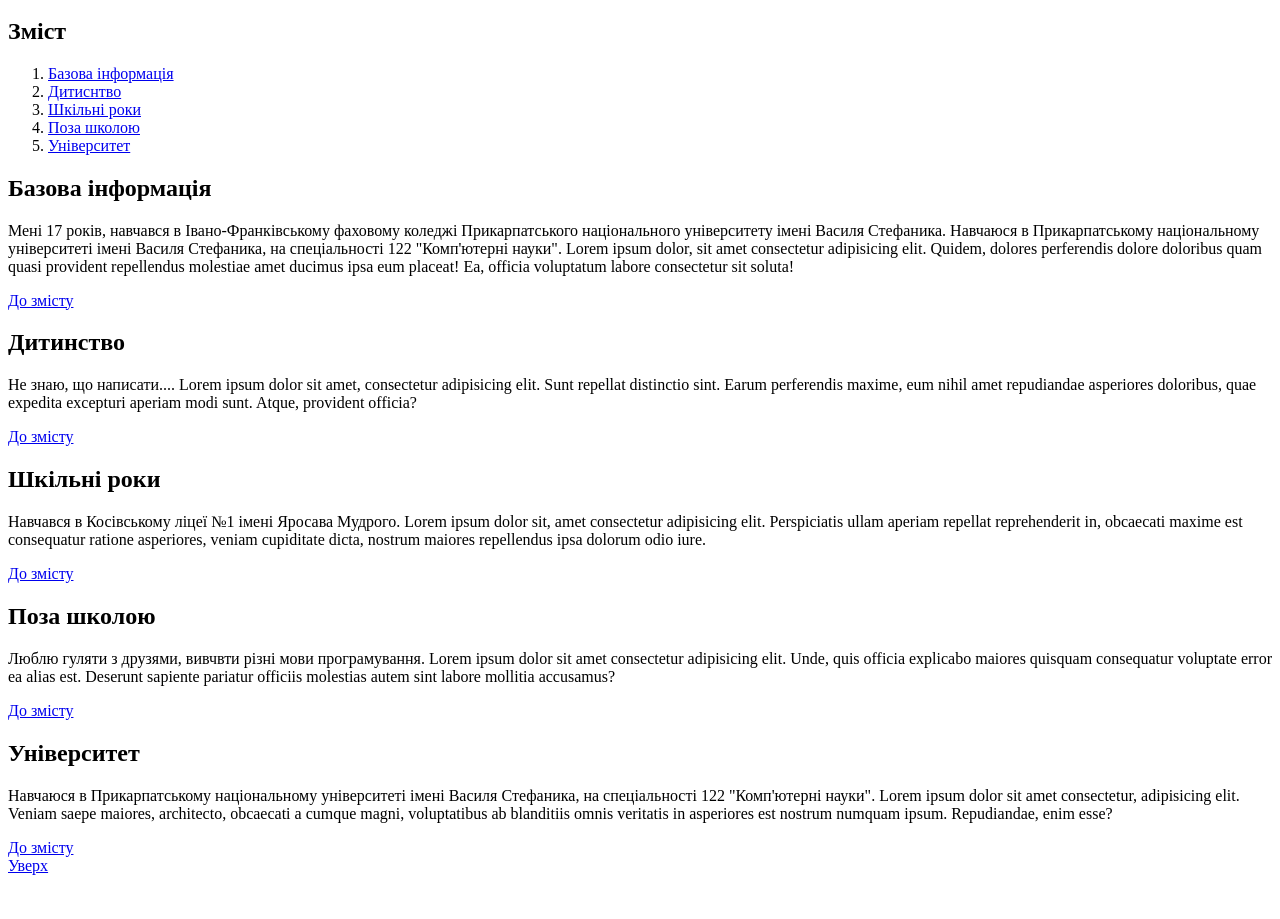
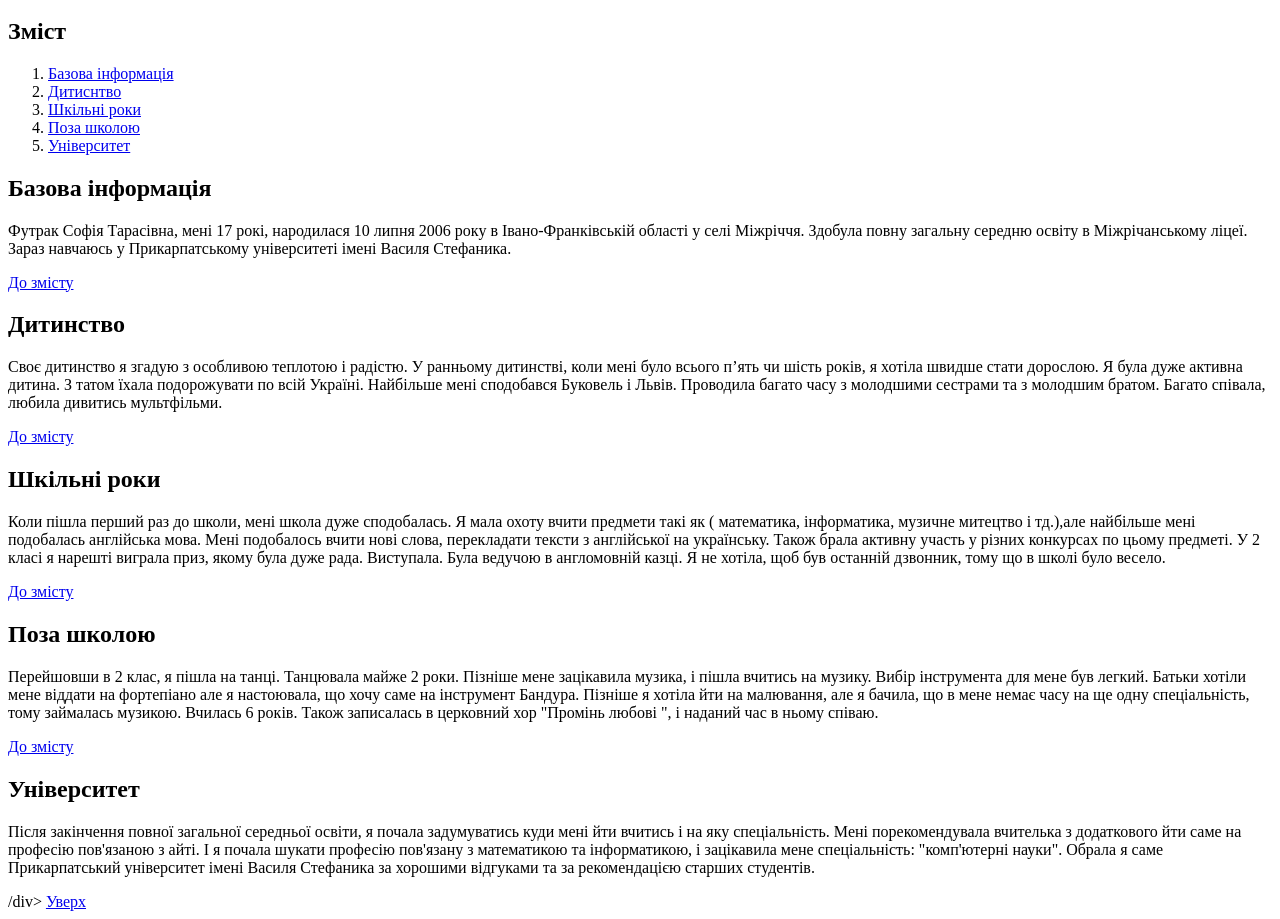
Before and after one commit to Sofik-Fut-T/Practic_6, a plain HTML site: page biography.html in a window 1280 px wide. Shown: the part 100-1019 px from the top of the page. Before the commit the page ends 983 px from the top, so only its background shows below. Drawn offline with Linux system fonts and the light colour scheme.

Commit message:
Update biography.html

```diff
--- a/biography.html
+++ b/biography.html
@@ -1,10 +1,13 @@
-<!DOCTYPE html>
+
+
+
+<!Doctype html>
 <html lang="en">
     <head>
         <meta charset="UTF-8">
         <meta http-equiv="X-UA-Compatible" content="IE=edge">
-    <link rel="stylesheet" href='styles/biography.css'>
-    <link rel="stylesheet" href='styles/media.css'>
+        <link rel="stylesheet"href='styles/biography.css'>
+        <link rel="stylesheet"href='styles/media.css'>
         <meta name="viewport" content="width=device-width, initial-scale=1.0">
         <title>Biography</title>
     </head>
@@ -25,43 +28,53 @@
                      <div class="container col-lg-4 col-md-6 col-sd-12">
                      <article id="info" class="in" >
                      <h2>Базова інформація</h2>
-         <p class="infa">Мені 17 років, навчався в Івано-Франківському фаховому коледжі Прикарпатського національного університету імені Василя Стефаника. Навчаюся в Прикарпатському національному університеті імені Василя Стефаника, на спеціальності 122 "Комп'ютерні науки". Lorem ipsum dolor, sit amet consectetur adipisicing elit. Quidem, dolores perferendis dolore doloribus quam quasi provident repellendus molestiae amet ducimus ipsa eum placeat! Ea, officia voluptatum labore consectetur sit soluta!</p>
+                     <p class="infa"> Футрак Софія Тарасівна, мені 17 рокі, народилася 10 липня 2006 року в Івано-Франківській області у селі Міжріччя. Здобула повну загальну середню освіту в Міжрічанському ліцеї.
+                        Зараз навчаюсь у Прикарпатському  університеті імені Василя Стефаника.</p>
                      </article>
-        <a class="doz" href="#infot">До змісту</a>
+                     <a class="doz"href="#infot">До змісту</a>
                      </div>
 
                      <div class="container col-lg-4 col-md-6 col-sd-12">
                         <article id="child" class="du" >
                         <h2>Дитинство</h2>
-         <p class="dutuna">Не знаю, що написати.... Lorem ipsum dolor sit amet, consectetur adipisicing elit. Sunt repellat distinctio sint. Earum perferendis maxime, eum nihil amet repudiandae asperiores doloribus, quae expedita excepturi aperiam modi sunt. Atque, provident officia?</p>
+                        <p class="dutuna"> Своє дитинство я згадую з особливою теплотою і радістю.
+                            У ранньому дитинстві, коли мені було всього п’ять чи шість років, я хотіла швидше стати дорослою.
+                             Я була дуже активна дитина. З татом  їхала подорожувати по всій Україні. Найбільше мені сподобався Буковель і Львів. Проводила багато часу з молодшими сестрами та з молодшим братом.
+                            Багато співала, любила дивитись мультфільми.</p>
                         </article>
-        <a class="doz" href="#infot">До змісту</a>
+                        <a class="doz"href="#infot">До змісту</a>
                         </div>
 
                        <div class="container col-lg-4 col-md-6 col-sd-12">
-         <article id="school" class="sh" >
-         <h2>Шкільні роки</h2>
-         <p class="shkola">Навчався в Косівському ліцеї №1 імені Яросава Мудрого. Lorem ipsum dolor sit, amet consectetur adipisicing elit. Perspiciatis ullam aperiam repellat reprehenderit in, obcaecati maxime est consequatur ratione asperiores, veniam cupiditate dicta, nostrum maiores repellendus ipsa dolorum odio iure.</p>
+                        <article id="school" class="du" >
+                            <h2> Шкільні роки</h2>
+                            <p class = "shkola">Коли пішла перший раз до школи, мені школа дуже сподобалась. Я мала охоту вчити предмети такі як ( математика, інформатика, музичне митецтво і тд.),але найбільше мені подобалась англійська мова.
+                                Мені подобалось вчити нові слова, перекладати тексти з англійської на українську. Також брала активну участь у різних конкурсах по цьому предметі. У 2 класі я нарешті виграла приз, якому була дуже рада.
+                                Виступала. Була ведучою в англомовній казці. Я не хотіла, щоб був останній дзвонник, тому що в школі було весело. </p>
                           </article>
-         <a class="doz" href="#infot">До змісту</a>
+                          <a class="doz"href="#infot">До змісту</a>
                           </div>
 
-        <div class="container col-lg-6 col-md-6 col-sd-12">
+                        </article>
+                        <class class="container col-lg-4 col-md-6 col-sd-12">
                             <article id="after" class="af" >
-         <h2>Поза школою</h2>
-         <p class="pisla">Люблю гуляти з друзями, вивчвти різні мови програмування. Lorem ipsum dolor sit amet consectetur adipisicing elit. Unde, quis officia explicabo maiores quisquam consequatur voluptate error ea alias est. Deserunt sapiente pariatur officiis molestias autem sint labore mollitia accusamus?</p>
+                                <h2> Поза школою</h2>
+                                <p class="pisla">Перейшовши в 2 клас, я пішла на танці. Танцювала майже 2 роки. Пізніше мене зацікавила музика, і пішла вчитись на музику. Вибір інструмента для мене був легкий.
+                                    Батьки хотіли мене віддати на фортепіано але я настоювала, що хочу саме на інструмент Бандура.  Пізніше я хотіла йти на малювання, але я бачила, що в мене немає часу на ще одну спеціальність, тому займалась музикою.
+                                    Вчилась 6 років. Також записалась в церковний хор "Промінь любові ", і наданий час в ньому співаю.</p>
                                     </article>
-         <a class="doz" href="#infot">До змісту</a>
+                                    <a class="doz"href="#infot">До змісту</a>
+                                    </class>
+                        </div>
+                        <div class="container col-lg-4 col-md-6 col-sd-12">
+                            <article id="univer"class="un">
+                                <h2>Університет</h2>
+                                <p class = "universetet">Після закінчення повної загальної середньої освіти, я почала задумуватись куди мені йти вчитись і на яку спеціальність.
+                                    Мені порекомендувала вчителька з додаткового йти саме на професію пов'язаною з айті.
+                                    І я почала шукати професію пов'язану з математикою та інформатикою, і зацікавила мене спеціальність: "комп'ютерні науки". Обрала я саме Прикарпатський університет імені Василя Стефаника за хорошими відгуками та за рекомендацією старших студентів.</p>
+                            </article>
                         </div>
 
-        <div class="container col-lg-6 col-md-12 col-sd-12">
-            <article id="univer" class="un" >
-            <h2>Університет</h2>
-            <p class="universetet">Навчаюся в Прикарпатському національному університеті імені Василя Стефаника, на спеціальності 122 "Комп'ютерні науки". Lorem ipsum dolor sit amet consectetur, adipisicing elit. Veniam saepe maiores, architecto, obcaecati a cumque magni, voluptatibus ab blanditiis omnis veritatis in asperiores est nostrum numquam ipsum. Repudiandae, enim esse?</p>
-            </article>
-            <a class="doz" href="#infot">До змісту</a>
-        </div>
-</div>
+                        /div>
         <a class="uverx" href="#zmist">Уверх</a>
 </body>
-</html>
```
Lines whose indentation alone changed are shown as unchanged.
